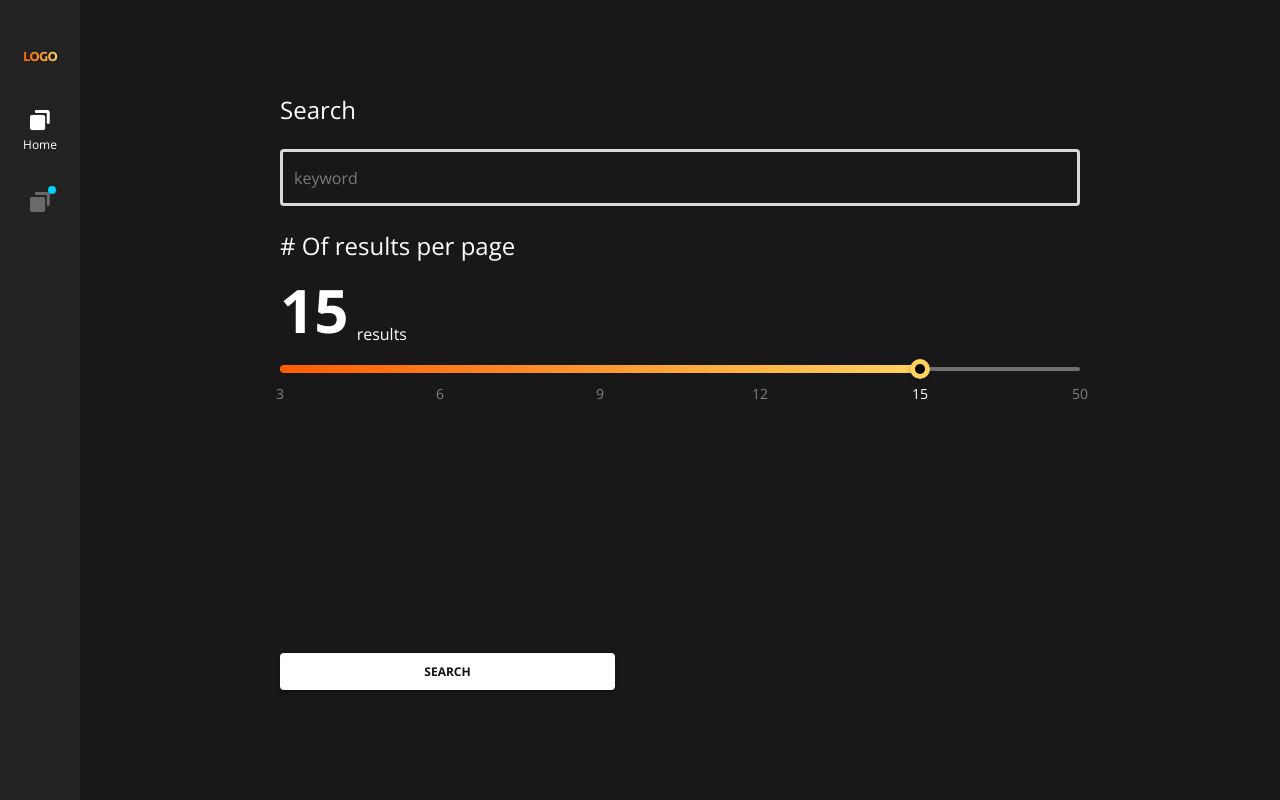
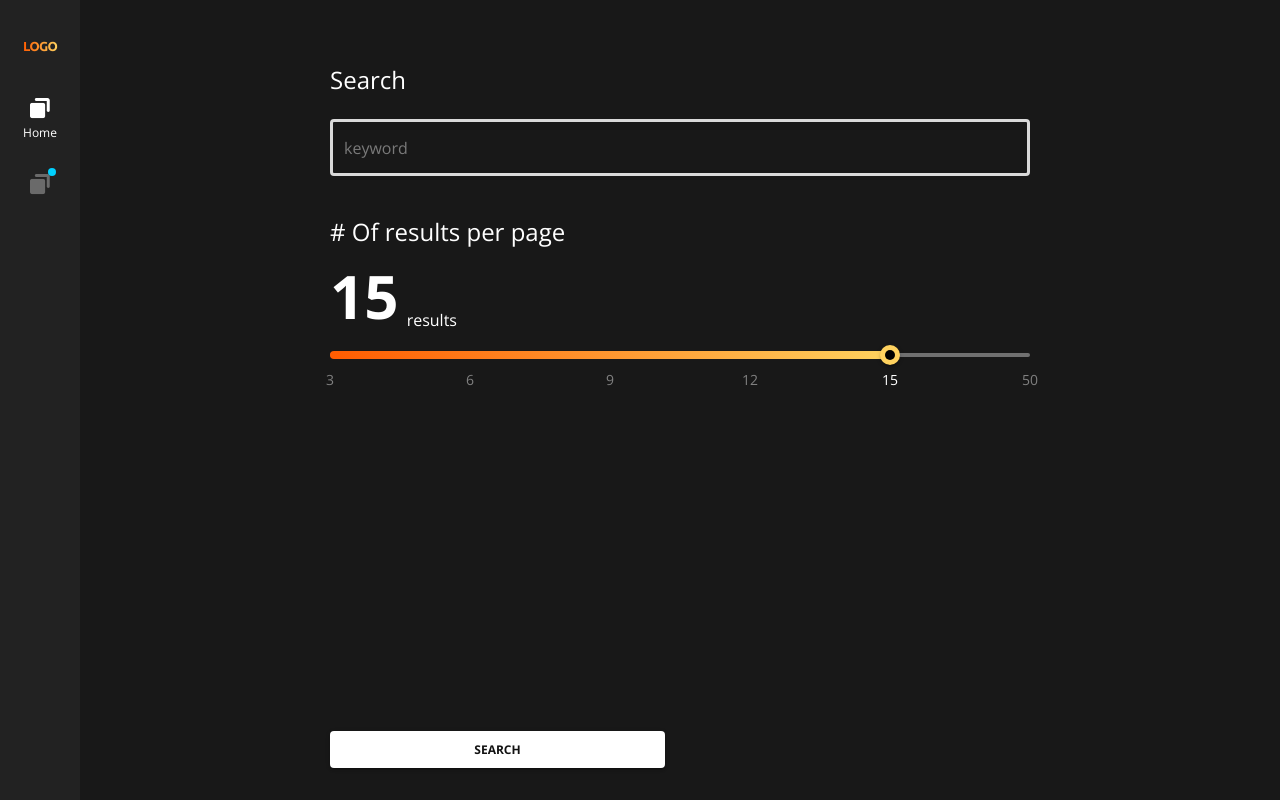
Before and after one commit to ahwei/hello-world, a React (Vite) app: page / in a window 1280 px wide. Built offline with nearby package versions, Linux system fonts and the light colour scheme; no server answers.

Commit message:
style: adjust spacing and layout in Follow, DesktopNavbar, HomePageLayout, and Home components for improved consistency and aesthetics

```diff
--- a/src/components/Follow/index.tsx
+++ b/src/components/Follow/index.tsx
@@ -43,6 +43,7 @@ export const Follow = () => {
         height: '100%',
         display: 'flex',
         flexDirection: 'column',
+        pt: 1,
       }}
     >
       <Box sx={{ borderBottom: 1, borderColor: 'divider' }}>
@@ -67,8 +68,8 @@ export const Follow = () => {
             },
           }}
         >
-          <Tab label="Followers" value={0} />
-          <Tab label="Following" value={1} />
+          <Tab label="Followers" value={0} sx={{ fontWeight: 'bold' }} />
+          <Tab label="Following" value={1} sx={{ fontWeight: 'bold' }} />
         </Tabs>
       </Box>
       <Box
--- a/src/components/Layout/DesktopNavbar.tsx
+++ b/src/components/Layout/DesktopNavbar.tsx
@@ -22,7 +22,7 @@ const DesktopNavbar = () => {
         padding: 3,
       }}
     >
-      <Box sx={{ mt: '22px', mb: '22px' }}>
+      <Box sx={{ mt: 1.5, mb: 2.5 }}>
         <img
           src="/logo.png"
           alt="logo"
@@ -44,7 +44,7 @@ const DesktopNavbar = () => {
                 display: 'flex',
                 alignItems: 'center',
                 height: 60,
-                mb: '22px',
+                mb: 2,
               }}
               disableRipple
             >
--- a/src/components/Layout/HomePageLayout.tsx
+++ b/src/components/Layout/HomePageLayout.tsx
@@ -22,7 +22,7 @@ const HomePageLayout = () => {
           alignItems: 'center',
           overflow: 'hidden',
           overflowY: 'auto',
-          padding: { xs: 3 },
+          padding: { xs: 3, sm: 2 },
           paddingBottom: { xs: '70px' },
           paddingTop: { xs: '70px' },
         }}
--- a/src/components/Layout/index.tsx
+++ b/src/components/Layout/index.tsx
@@ -22,7 +22,6 @@ const Layout = () => {
       <Box
         sx={{
           width: '100%',
-          padding: { xs: 0, sm: 3 },
           height: '100%',
           overflowY: 'auto',
         }}
--- a/src/pages/Home.tsx
+++ b/src/pages/Home.tsx
@@ -43,8 +43,9 @@ const Home = () => {
         flexDirection="column"
         display="flex"
         sx={{
-          maxWidth: 1200,
-          minWidth: { xs: '100%', sm: 800 },
+          maxWidth: 700,
+          width: '100%',
+          mt: { xs: 0, sm: 6 },
         }}
       >
         <Typography
@@ -57,7 +58,10 @@ const Home = () => {
         <Input
           sx={{
             width: '100%',
-            mb: (theme) => theme.spacing(2.5),
+            mb: {
+              xs: 2.5,
+              sm: 4.5,
+            },
           }}
           placeholder="keyword"
           value={keyword}
@@ -100,8 +104,8 @@ const Home = () => {
       <Box
         sx={{
           marginTop: 'auto',
-          maxWidth: 1200,
-          minWidth: 800,
+          maxWidth: 700,
+          width: '100%',
           justifyContent: { xs: 'center', sm: 'flex-start' },
           display: 'flex',
           pb: (theme) => theme.spacing(2),
```
